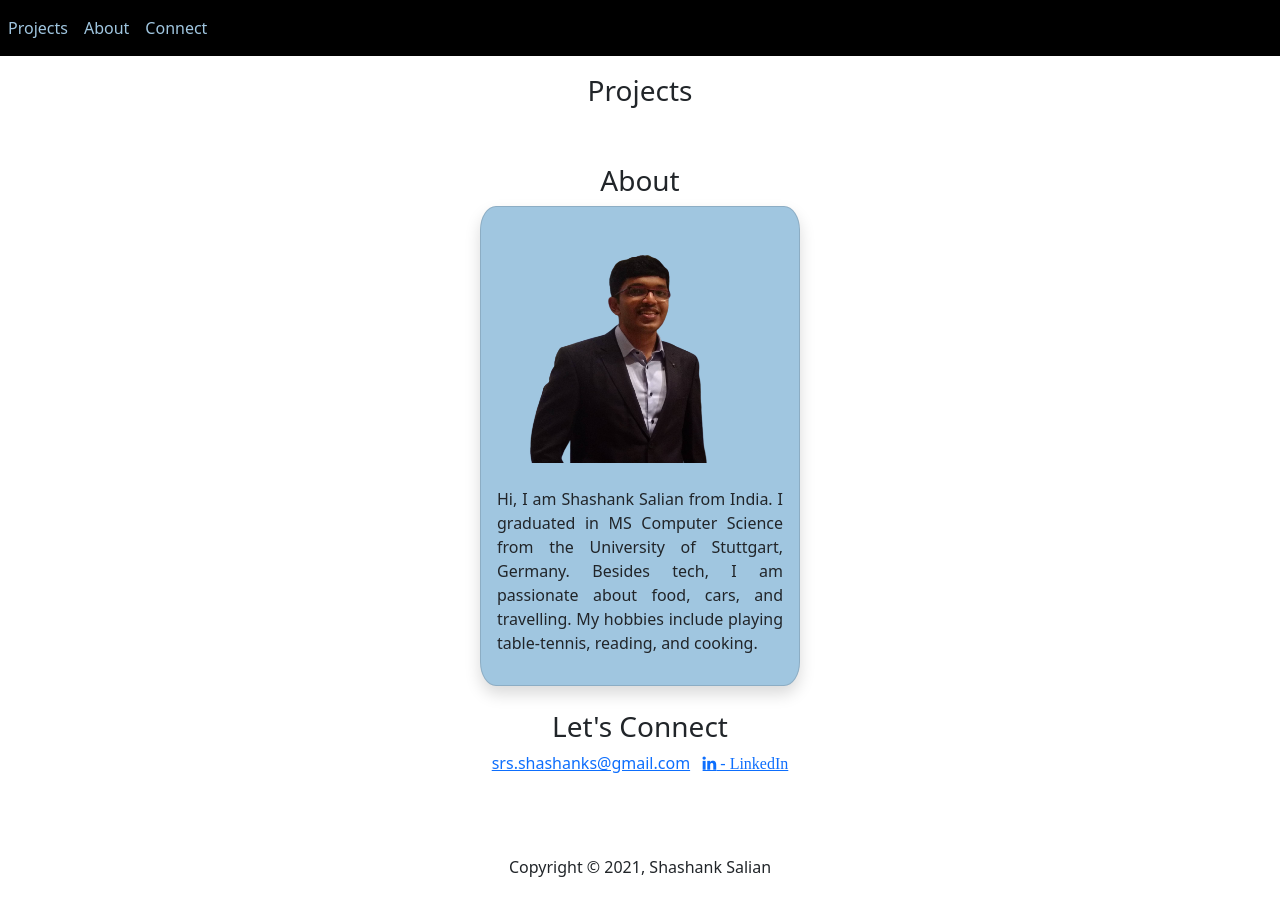
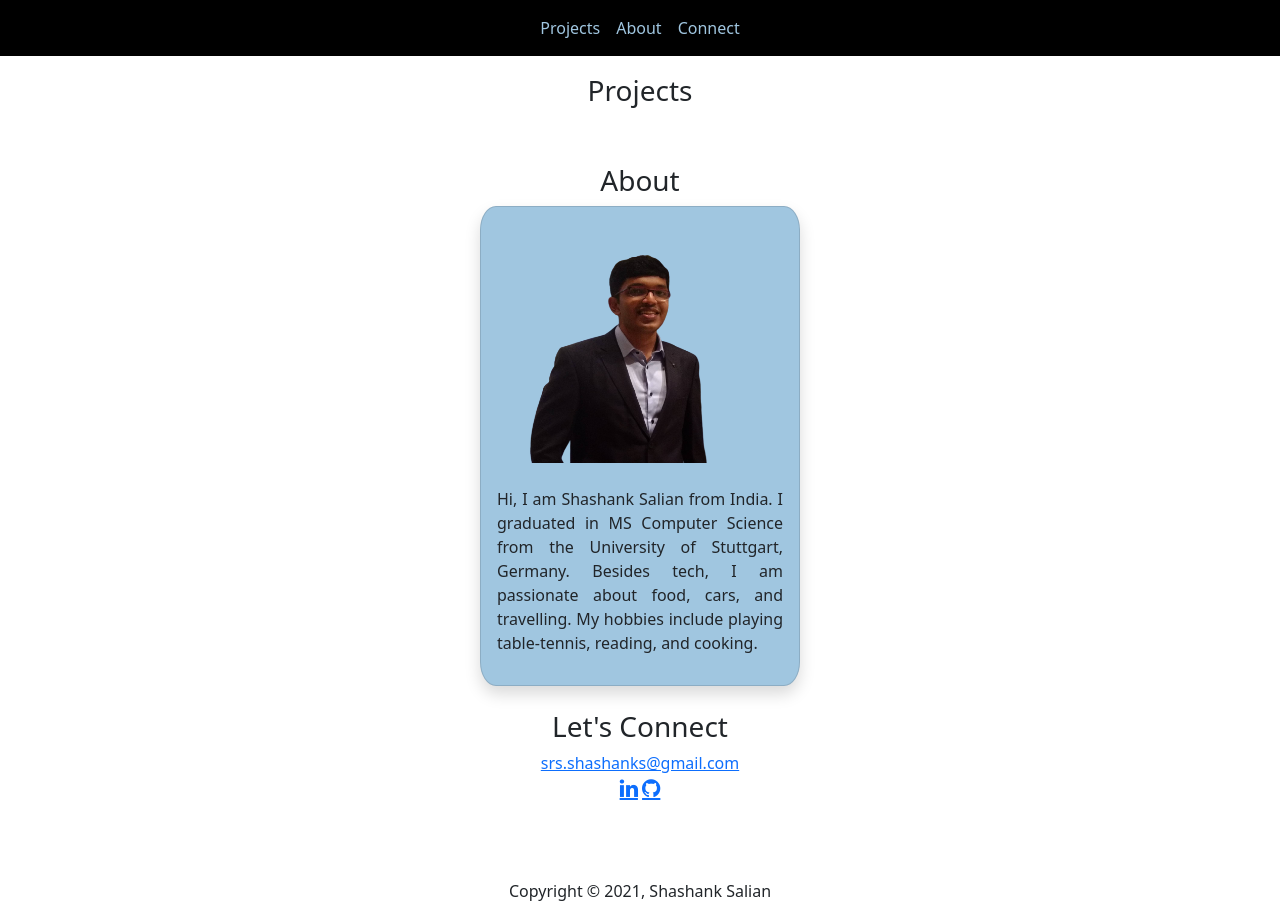
Before and after one commit to shashank3110/avatar, a Django app: page / in a window 1280 px wide. Before the commit the page ends 877 px from the top, so only its background shows below. Run offline with Django 3.2, Linux system fonts and the light colour scheme; data that the repository does not hold is empty.

Commit message:
Updated Contact section.

```diff
--- a/project_avatar/portfolio/templates/index.html
+++ b/project_avatar/portfolio/templates/index.html
@@ -17,7 +17,7 @@
 
     <body>
 
-        <nav class="navbar fixed-top  navbar-expand-lg navbar-dark " style="background-color:#000000;">
+        <nav class="navbar fixed-top  navbar-expand-lg navbar-dark justify-content-center" style="background-color:#000000;">
 
               <ul class="navbar-nav mr-auto">
                 <li class="nav-item active">
@@ -100,10 +100,10 @@
           <div class="container">
           <center><h3>Let's Connect</h3></center>
               <center>
-                  <a href="srs.shashanks@gmail.com">srs.shashanks@gmail.com</a>
-                  &nbsp;
-                  <a href="https://www.linkedin.com/in/shashanksalian" class="fa fa-linkedin"> - LinkedIn</a>
-
+                  <a href="mailto:srs.shashanks@gmail.com">srs.shashanks@gmail.com</a>
+                  <br>
+                  <a href="https://www.linkedin.com/in/shashanksalian" class="fa fa-linkedin fa-lg"></a>
+                  <a href="https://github.com/shashank3110" class="fa fa-github fa-lg"></a>
               </center>
           </div>
         </div>
```
